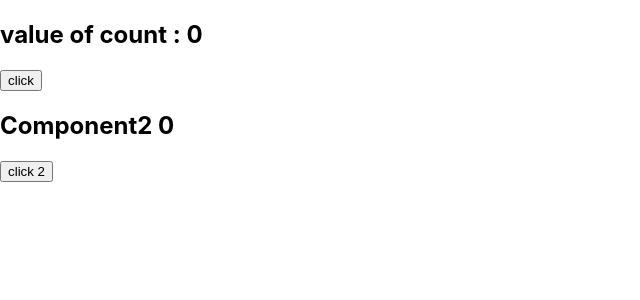
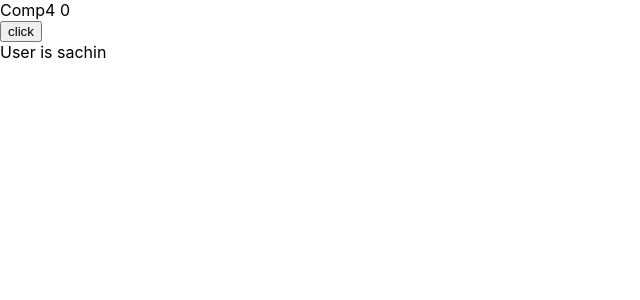
Before and after one commit to parikshat-meena/linkedinClone, a React (Create React App) app in the folder react/reactclass/: page / in a window 1280 px wide. Shown: the top 300 px of the page, without its empty margins (0-640 px from the left). Built offline with nearby package versions, Linux system fonts and the light colour scheme.

Commit message:
render props and pure component

```diff
--- a/react/reactclass/src/App.js
+++ b/react/reactclass/src/App.js
@@ -11,6 +11,9 @@ import UserComp from "./component/UserComp";
 import ErrorBoundary from "./component/ErrorBoundary";
 import Comp1 from "./component/Comp1";
 import Comp2 from "./component/Comp2";
+import RenderProps from "./component/RenderProps";
+import Comp3 from "./component/Comp3";
+import Comp4 from "./component/Comp4";
 
 function App() {
   return (
@@ -32,8 +35,16 @@ function App() {
       <ErrorBoundary>
         <UserComp name="Rohit" />
       </ErrorBoundary> */}
-      <Comp1></Comp1>
-      <Comp2></Comp2>
+      {/* <Comp1></Comp1>
+      <Comp2></Comp2> */}
+      {/* <RenderProps user={"shrutika"} /> */}
+      {/* <RenderProps render={(isLogin) => (isLogin ? "Shrutika" : "New user")} /> */}
+      {/* <RenderProps
+        render={(count, incrementHandler) => (
+          <Comp3 count={count} incrementHandler={incrementHandler} />
+        )}
+      /> */}
+      <Comp4></Comp4>
     </>
   );
 }
--- a/react/reactclass/src/component/Comp1.js
+++ b/react/reactclass/src/component/Comp1.js
@@ -1,5 +1,6 @@
 import React, { Component } from "react";
 import HOC from "./HOC";
+import UserComp from "./UserComp";
 
 class Comp1 extends Component {
   //   constructor(props) {
--- /dev/null
+++ b/react/reactclass/src/component/Comp3.js
@@ -0,0 +1,16 @@
+import React, { Component } from "react";
+
+export class Comp3 extends Component {
+  render() {
+    const { incrementHandler, count } = this.props;
+    return (
+      <>
+        <h2>value of count : {count}</h2>
+
+        <button onClick={() => incrementHandler()}>click</button>
+      </>
+    );
+  }
+}
+
+export default Comp3;
--- /dev/null
+++ b/react/reactclass/src/component/Comp4.js
@@ -0,0 +1,26 @@
+import React, { Component } from "react";
+import PureComp from "./PureComponet";
+
+export class Comp4 extends Component {
+  constructor(props) {
+    super(props);
+
+    this.state = {
+      count: 0,
+    };
+  }
+  incHandler = () => {
+    this.setState({ count: this.state.count + 1 });
+  };
+  render() {
+    return (
+      <>
+        <div>Comp4 {this.state.count}</div>
+        <button onClick={() => this.incHandler()}>click</button>
+        <PureComp name={this.state.count < 5 ? "sachin" : "rohit"} />
+      </>
+    );
+  }
+}
+
+export default Comp4;
--- /dev/null
+++ b/react/reactclass/src/component/PureComponet.js
@@ -0,0 +1,15 @@
+import React, { Component, PureComponent } from "react";
+
+//Pure component prevents unnecessary rendering of the component
+//if we are passing same data to a component, it will avoid rendering of the componet.
+//it will render only if the value of props changes.
+export class PureComp extends PureComponent {
+  render() {
+    console.log("Pure componen getting called");
+    const { name } = this.props;
+    if (name === "Virat") throw new Error("Invalid user " + name);
+    return <div>User is {name}</div>;
+  }
+}
+
+export default PureComp;
--- /dev/null
+++ b/react/reactclass/src/component/RenderProps.js
@@ -0,0 +1,27 @@
+import React, { Component } from "react";
+
+// we can do similiar things as HOC
+// We can share common business logic with multiple components
+export class RenderProps extends Component {
+  constructor(props) {
+    super(props);
+
+    this.state = {
+      count: 0,
+    };
+  }
+  incHandler = () => {
+    this.setState({ count: this.state.count + 1 });
+  };
+  render() {
+    return (
+      <div>
+        <h5>This is a counter component</h5>
+        {/* <p>{this.props.render(true)}</p> */}
+        {this.props.render(this.state.count, this.incHandler)}
+      </div>
+    );
+  }
+}
+
+export default RenderProps;
```
